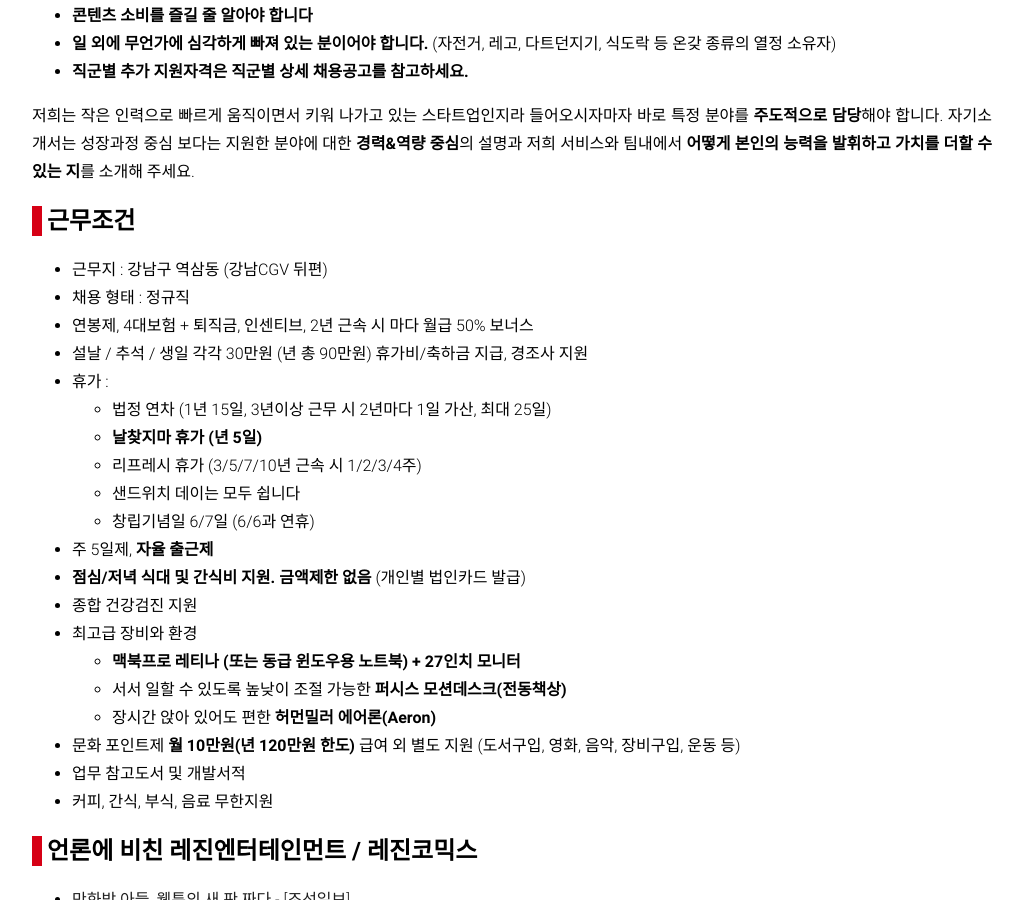
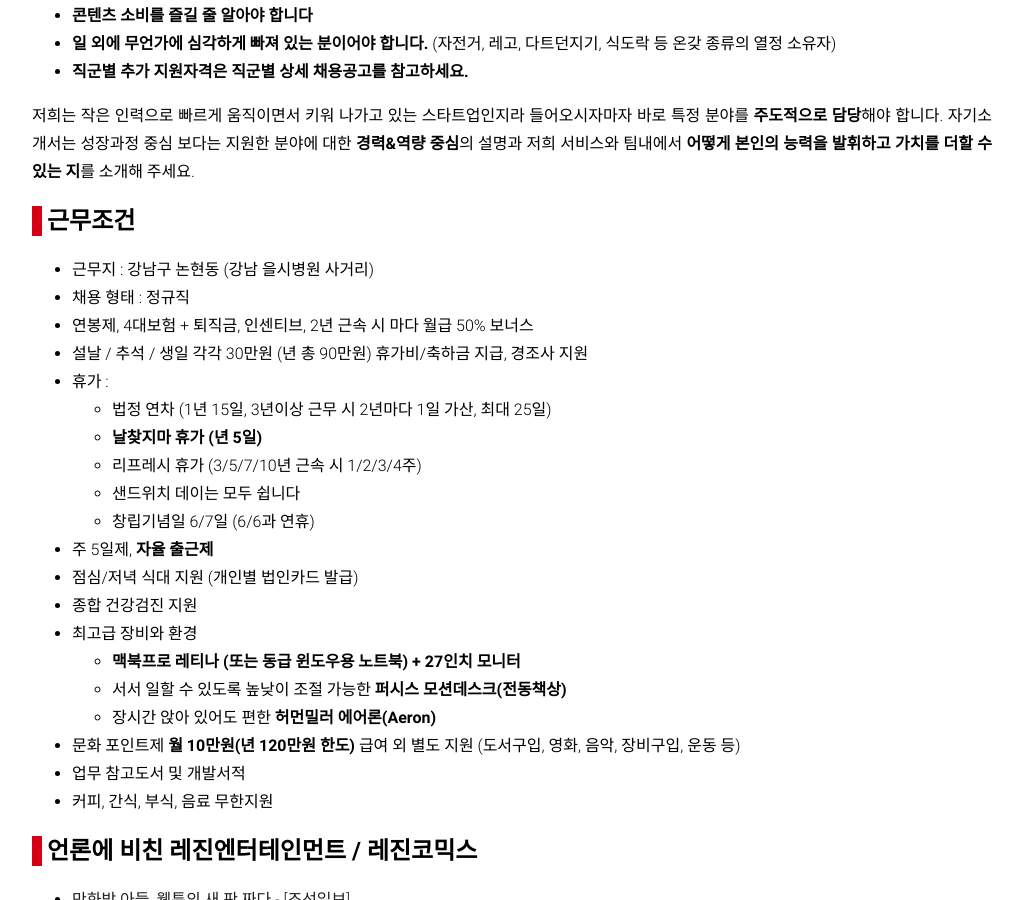
Before and after one commit to lezhin/lezhin.github.io, a Jekyll site: the page built from recruit/index.md, in a window 1280 px wide and 900 px high, scrolled down 1231 px. Shown: the whole window, without its empty margins (128-1151 px from the left). Built offline with Jekyll 4.4.1, drawn with Linux system fonts in a browser that asks for light colours; nearby versions of some CDN libraries; some web fonts are replaced.

Commit message:
update recruit page

```diff
--- a/recruit/index.md
+++ b/recruit/index.md
@@ -51,7 +51,7 @@ sitemap: true
 
 ## 근무조건
 
-- 근무지 : 강남구 역삼동 (강남CGV 뒤편)
+- 근무지 : 강남구 논현동 (강남 을시병원 사거리)
 - 채용 형태 : 정규직
 - 연봉제, 4대보험 + 퇴직금, 인센티브, 2년 근속 시 마다 월급 50% 보너스
 - 설날 / 추석 / 생일 각각 30만원 (년 총 90만원) 휴가비/축하금 지급, 경조사 지원
@@ -62,7 +62,7 @@ sitemap: true
   - 샌드위치 데이는 모두 쉽니다
   - 창립기념일 6/7일 (6/6과 연휴)
 - 주 5일제, **자율 출근제**
-- **점심/저녁 식대 및 간식비 지원. 금액제한 없음** (개인별 법인카드 발급)
+- 점심/저녁 식대 지원 (개인별 법인카드 발급)
 - 종합 건강검진 지원
 - 최고급 장비와 환경
   - **맥북프로 레티나 (또는 동급 윈도우용 노트북) + 27인치 모니터**
```
